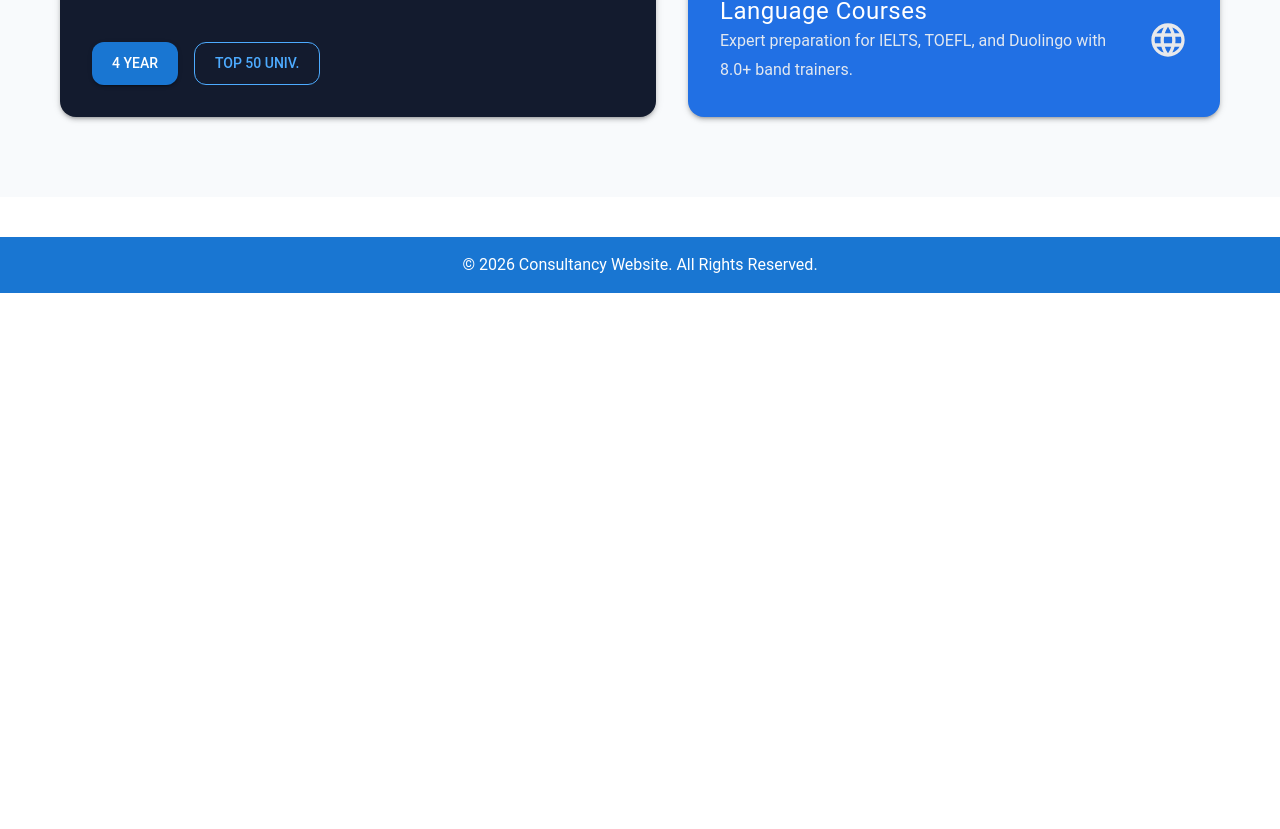
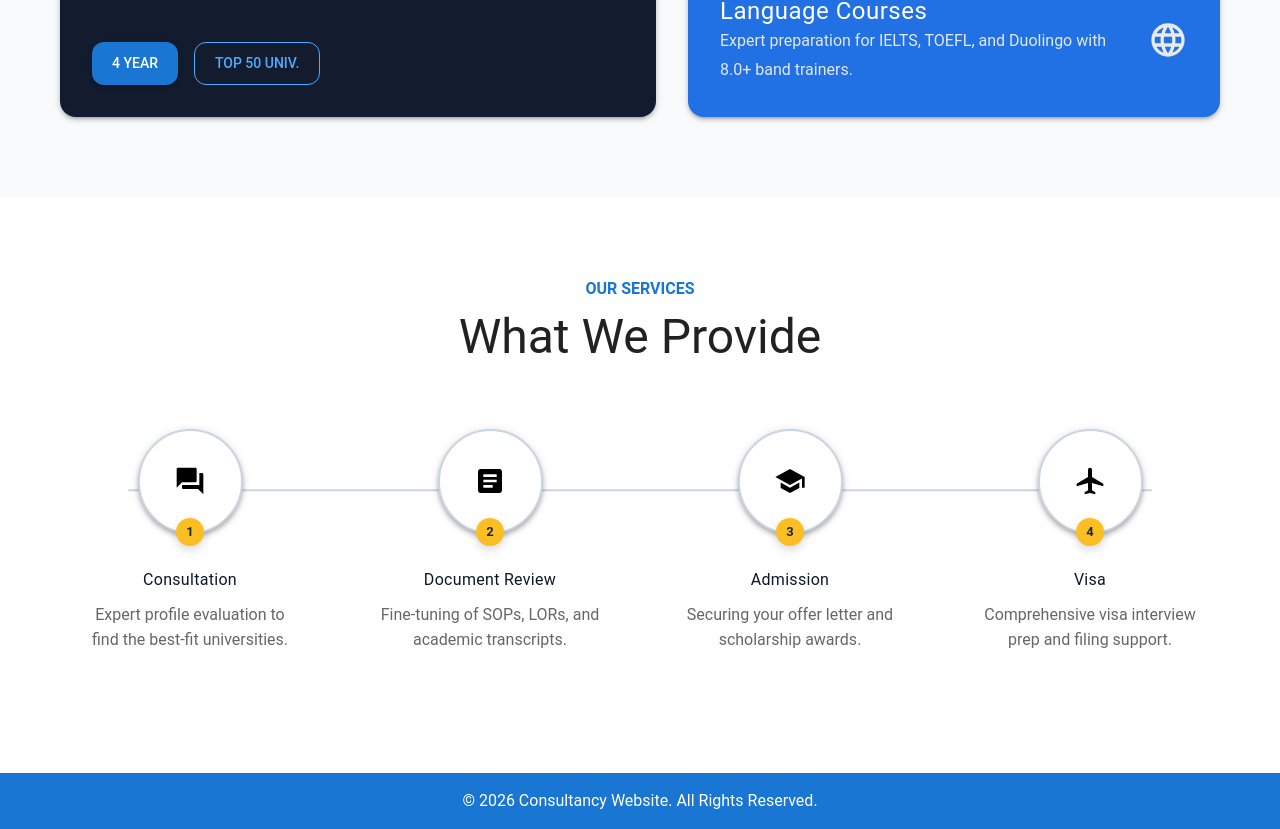
Before and after one commit to Habibkhanproject/My-consultancy-website, a React (Vite) app: page / in a window 1280 px wide. Shown: the part 2119-2948 px from the top of the page. Before the commit the page ends 2412 px from the top, so only its background shows below. Built offline with nearby package versions, Linux system fonts and the light colour scheme.

Commit message:
Make FlowSection

```diff
--- /dev/null
+++ b/src/components/FlowSection.jsx
@@ -0,0 +1,183 @@
+import React from "react";
+import { Box, Typography, Paper } from "@mui/material";
+import ForumIcon from "@mui/icons-material/Forum";
+import ArticleIcon from "@mui/icons-material/Article";
+import SchoolIcon from "@mui/icons-material/School";
+import AirplanemodeActiveIcon from "@mui/icons-material/AirplanemodeActive";
+
+const data = [
+  {
+    icon: <ForumIcon sx={{ fontSize: 32 }} />,
+    title: "Consultation",
+    subtitle: "Expert profile evaluation to find the best-fit universities.",
+    number: 1,
+  },
+  {
+    icon: <ArticleIcon sx={{ fontSize: 32 }} />,
+    title: "Document Review",
+    subtitle: "Fine-tuning of SOPs, LORs, and academic transcripts.",
+    number: 2,
+  },
+  {
+    icon: <SchoolIcon sx={{ fontSize: 32 }} />,
+    title: "Admission",
+    subtitle: "Securing your offer letter and scholarship awards.",
+    number: 3,
+  },
+  {
+    icon: <AirplanemodeActiveIcon sx={{ fontSize: 32 }} />,
+    title: "Visa",
+    subtitle: "Comprehensive visa interview prep and filing support.",
+    number: 4,
+  },
+];
+
+const FlowSection = () => {
+  return (
+    <Box sx={{ py: 10, textAlign: "center" }}>
+      {/* Header */}
+      <Typography sx={{ color: "#1976d2", fontWeight: 600 }}>
+        OUR SERVICES
+      </Typography>
+      <Typography
+        fontWeight={700}
+        mb={15}
+        sx={{
+          fontSize: { xs: "1.8rem", sm: "2.5rem", md: "3rem" },
+        }}
+      >
+        What We Provide
+      </Typography>
+
+      {/* Main Flow Container */}
+      <Box
+        sx={{
+          display: "flex",
+          justifyContent: "center",
+          alignItems: "flex-start",
+          position: "relative",
+          flexWrap: "wrap",
+          gap: 10, // increased gap between items
+          paddingTop: 7, // space above the flow
+        }}
+      >
+        {/* CENTER LINE */}
+        <Box
+          sx={{
+            display: { xs: "none", md: "block" }, // hidden on mobile & tablet, visible on laptop+
+            position: "absolute",
+            top: "42%",
+            left: "10%",
+            right: "10%",
+            height: "1.5px",
+            backgroundColor: "#cbd5e1",
+            zIndex: 0,
+            transform: "translateY(-50%)",
+            borderRadius: "10px",
+          }}
+        />
+
+        {data.map((item, index) => (
+          <Box
+            key={index}
+            sx={{
+              position: "relative",
+              zIndex: 2,
+              width: 220,
+              textAlign: "center",
+            }}
+          >
+            {/* ICON + NUMBER WRAPPER */}
+            <Box
+              sx={{
+                position: "relative",
+                textAlign: "center",
+                mb: 4, // space below circle
+              }}
+            >
+              {/* Circular Box */}
+              <Paper
+                elevation={4}
+                sx={{
+                  width: 105, // increased from 90
+                  height: 105, // increased from 90
+                  borderRadius: "50%",
+                  display: "flex",
+                  alignItems: "center",
+                  justifyContent: "center",
+                  margin: "0 auto",
+                  backgroundColor: "white",
+                  color: "black",
+                  fontSize: 32, // slightly bigger icon
+                  cursor: "pointer",
+                  transition: "background-color 0.3s ease",
+
+                  border: "2px solid #cbd5e1",
+
+                  "&:hover": {
+                    backgroundColor: "#1259b8",
+                    color: "white",
+                    border: "2px solid #1976d2",
+                  },
+                }}
+              >
+                {item.icon}
+              </Paper>
+
+              {/* Bottom Number Circle */}
+              <Box
+                sx={{
+                  width: 28,
+                  height: 28,
+                  borderRadius: "50%",
+                  backgroundColor: "#fbbf24",
+                  color: "#1f2937",
+                  display: "flex",
+                  alignItems: "center",
+                  justifyContent: "center",
+                  fontSize: 13,
+                  fontWeight: 700,
+                  position: "absolute",
+                  bottom: -12,
+                  left: "50%",
+                  transform: "translateX(-50%)",
+                  boxShadow: "0 4px 10px rgba(0,0,0,0.15)",
+                }}
+              >
+                {item.number}
+              </Box>
+            </Box>
+
+            {/* Title */}
+            <Typography
+              variant="subtitle1"
+              fontWeight={1000}
+              mt={2}
+              sx={{
+                mb: 1,
+                color: "#0f172a", // professional dark color
+                letterSpacing: "0.3px",
+              }}
+            >
+              {item.title}
+            </Typography>
+
+            {/* Subtitle */}
+            <Typography
+              variant="body3"
+              sx={{
+                color: "text.secondary",
+                mt: 1,
+                lineHeight: 1.6, // better readability
+              }}
+            >
+              {item.subtitle}
+            </Typography>
+          </Box>
+        ))}
+      </Box>
+    </Box>
+  );
+};
+
+export default FlowSection;
--- a/src/pages/Home.jsx
+++ b/src/pages/Home.jsx
@@ -2,6 +2,7 @@ import { Box, Typography, Button } from "@mui/material";
 import HeroSection from "../components/HeroSection";
 import Boxes from "../components/Boxes";
 import AboutSection from "../components/AboutSection";
+import FlowSection from "../components/FlowSection";
 
 const Home = () => {
   return (
@@ -9,6 +10,7 @@ const Home = () => {
     <HeroSection/>
     <Boxes/>
     <AboutSection/>
+    <FlowSection/>
     </Box>
   );
 };
```
